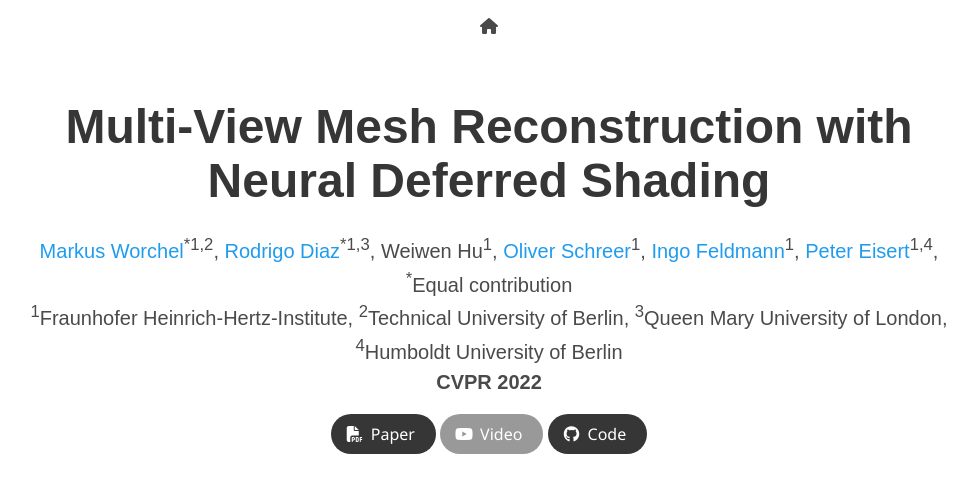
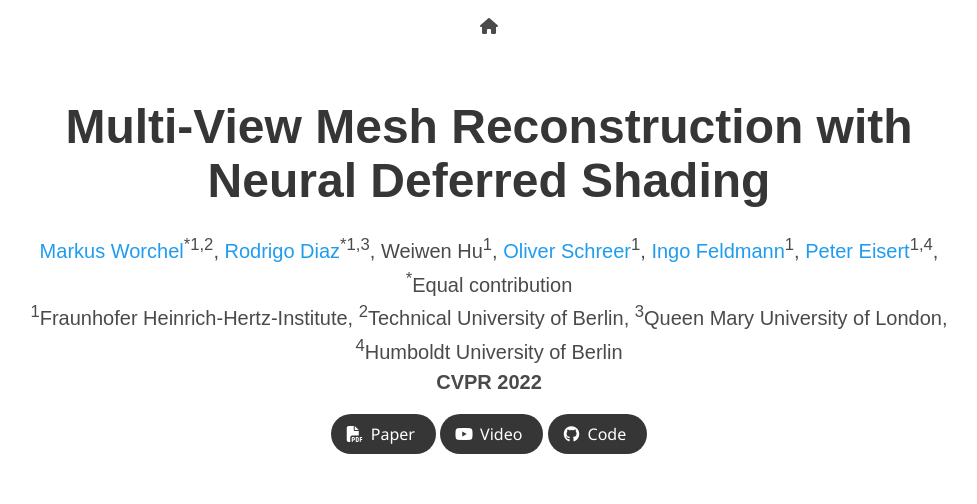
Before and after one commit to fraunhoferhhi/neural-deferred-shading, a plain HTML site: page docs/index.html in a window 1280 px wide. Shown: the top 504 px of the page, without its empty margins (151-1128 px from the left). Drawn offline with nearby package versions, Linux system fonts and the light colour scheme; some icons are missing; a web font is replaced by a local one.

Commit message:
Fix video button appearance

```diff
--- a/docs/index.html
+++ b/docs/index.html
@@ -134,7 +134,7 @@
               <!-- Video Link. -->
               <span class="link-block">
                 <a href="https://www.youtube.com/watch?v=nIqmuylmpFY"
-                   class="external-link button is-normal is-rounded is-dark" disabled>
+                   class="external-link button is-normal is-rounded is-dark">
                   <span class="icon">
                       <i class="fab fa-youtube"></i>
                   </span>
```
